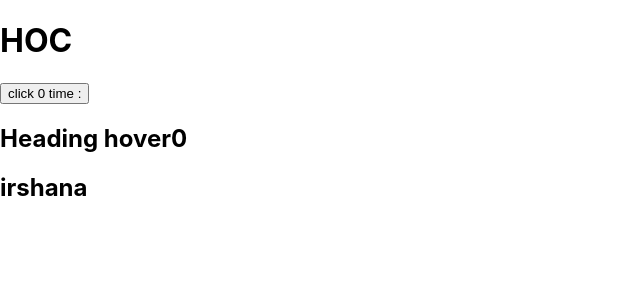
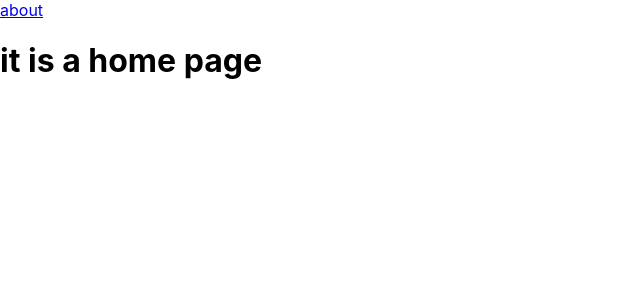
Before and after one commit to Irshanac/React_Basic, a React (Create React App) app: page / in a window 1280 px wide. Shown: the top 300 px of the page, without its empty margins (0-640 px from the left). Built offline with nearby package versions, Linux system fonts and the light colour scheme.

Commit message:
router and HOC

```diff
--- a/package.json
+++ b/package.json
@@ -10,6 +10,7 @@
     "react": "^18.3.1",
     "react-bootstrap": "^2.10.4",
     "react-dom": "^18.3.1",
+    "react-router-dom": "^6.26.2",
     "react-scripts": "5.0.1",
     "web-vitals": "^2.1.4"
   },
@@ -40,7 +41,6 @@
   },
   "description": "This project was bootstrapped with [Create React App](https://github.com/facebook/create-react-app).",
   "main": "index.js",
-  "devDependencies": {},
   "author": "",
   "license": "ISC",
   "keywords": []
--- a/src/App.js
+++ b/src/App.js
@@ -1,12 +1,14 @@
-import React from "react";
-import First from "./components/HOC/First";
-import Heading from "./components/HOC/Heading";
+import React from 'react';
+import {  Route, Routes } from 'react-router-dom';
+import Home from './components/router/Home'; // Make sure the path to Home.js is correct
+import About from './components/router/About';
 function App() {
   return (
-    <div >
-      <First/>
-      <Heading/>
-     </div>
+      <Routes>
+        <Route path='/' element={<Home />} />
+        <Route path='/about' element={<About/>}/>
+      </Routes>
+
   );
 }
 
--- /dev/null
+++ b/src/components/HOC/router/About.js
@@ -0,0 +1,6 @@
+const About=()=>{
+    return (
+        <h1>hi it is About page</h1>
+    )
+}
+export default About
--- /dev/null
+++ b/src/components/HOC/router/Home.js
@@ -0,0 +1,6 @@
+const Home=()=>{
+    return (
+        <h1>hi it is Home page</h1>
+    )
+}
+export default Home
--- /dev/null
+++ b/src/components/router/About.js
@@ -0,0 +1,11 @@
+import React from 'react'
+
+function About() {
+  return (
+    <div>
+      <h1>it is a about page</h1>
+    </div>
+  )
+}
+
+export default About
--- /dev/null
+++ b/src/components/router/Home.js
@@ -0,0 +1,12 @@
+import React from 'react'
+
+function Home() {
+  return (
+    <div>
+        <a href="/about">about</a>
+      <h1>it is a home page</h1>
+    </div>
+  )
+}
+
+export default Home
--- a/src/index.js
+++ b/src/index.js
@@ -1,5 +1,6 @@
 import React from 'react';
 import ReactDOM from 'react-dom/client';
+import { BrowserRouter } from 'react-router-dom';
 import './index.css';
 import App from './App';
 import reportWebVitals from './reportWebVitals';
@@ -10,7 +11,9 @@ import reportWebVitals from './reportWebVitals';
 const root = ReactDOM.createRoot(document.getElementById('root'));
 root.render(
   <React.StrictMode>
-    <App />
+    <BrowserRouter>
+      <App />
+    </BrowserRouter>
   </React.StrictMode>
 );
 
```
Also changed, not shown: 1 other file (tests, documents, lock files or other folders).
